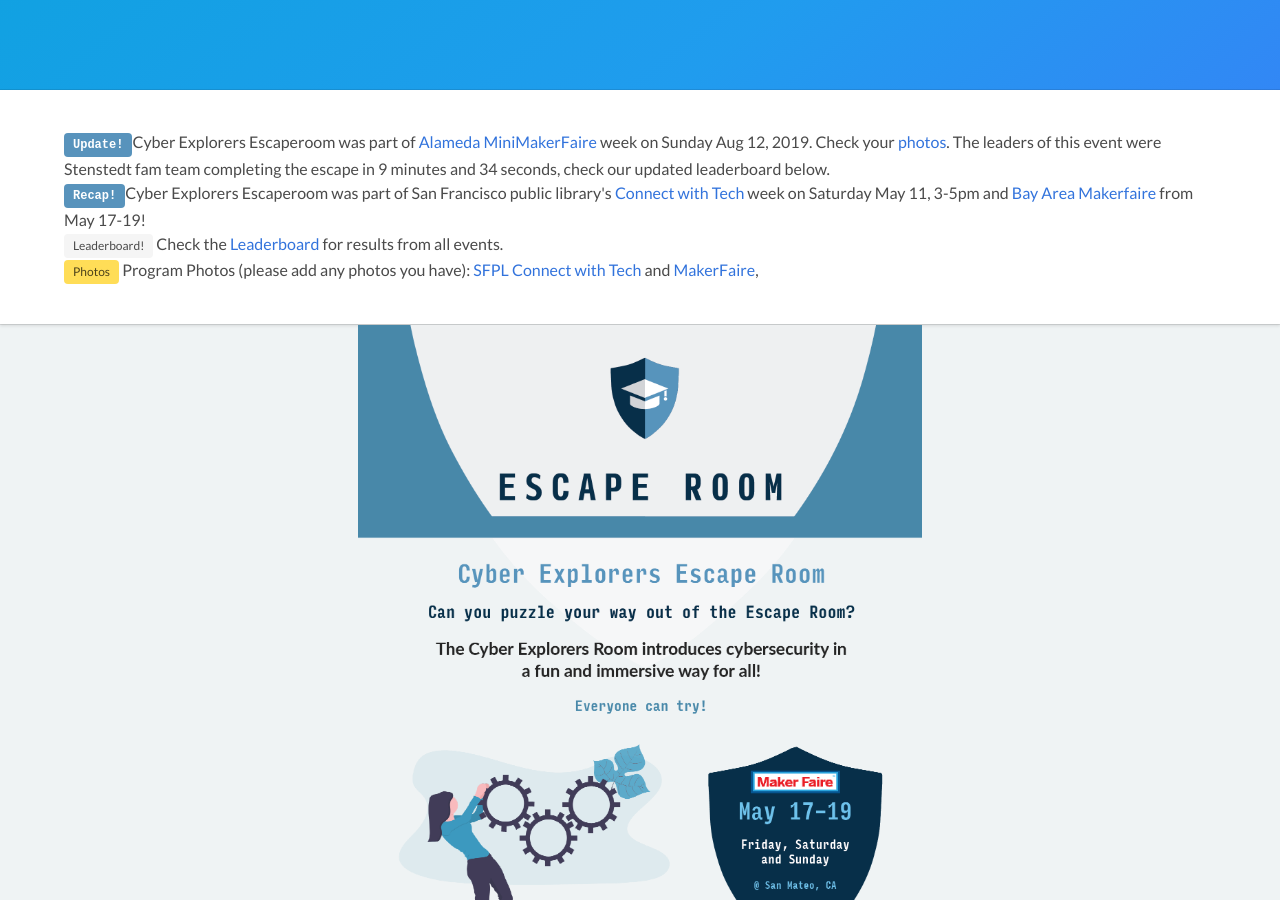
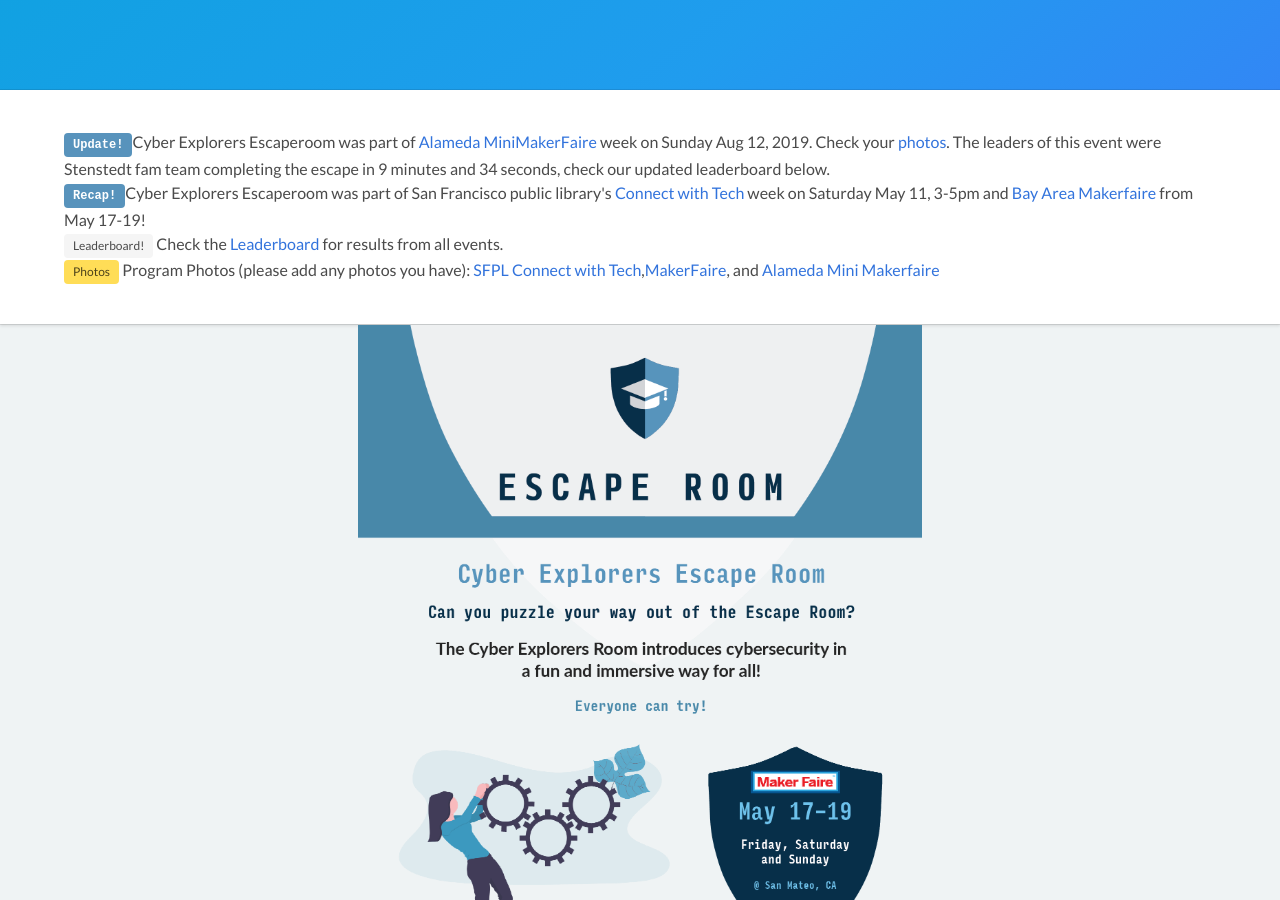
Before and after one commit to cyberdefendersprogram/www-homepage, a Jekyll site: the page built from escaperoom.html, in a window 1280 px wide and 900 px high, scrolled down 621 px. Built offline with Jekyll 4.4.1, drawn with Linux system fonts in a browser that asks for light colours; nearby versions of some CDN libraries.

Commit message:
Update escaperoom.html

```diff
--- a/escaperoom.html
+++ b/escaperoom.html
@@ -42,7 +42,7 @@
         <br/>
         <span class="tag is-secondary">Leaderboard!</span> Check the <a href="https://datastudio.google.com/s/oaZialQCjxw">Leaderboard</a> for results from all events.
         <br/>
-        <span class="tag is-warning">Photos</span> Program Photos (please add any photos you have): <a href="https://photos.app.goo.gl/vbwnVh6fvt5rusg88">SFPL Connect with Tech</a> and  <a href="https://photos.app.goo.gl/eEf3DEr8z3EwFi6G7">MakerFaire</a>,
+        <span class="tag is-warning">Photos</span> Program Photos (please add any photos you have): <a href="https://photos.app.goo.gl/vbwnVh6fvt5rusg88">SFPL Connect with Tech</a>,<a href="https://photos.app.goo.gl/eEf3DEr8z3EwFi6G7">MakerFaire</a>, and <a href="https://photos.app.goo.gl/4RkAHZLRbw8Wg4679">Alameda Mini Makerfaire</a>
 
     </div>
     </p>
```
